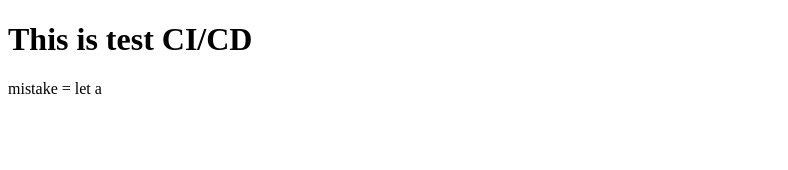
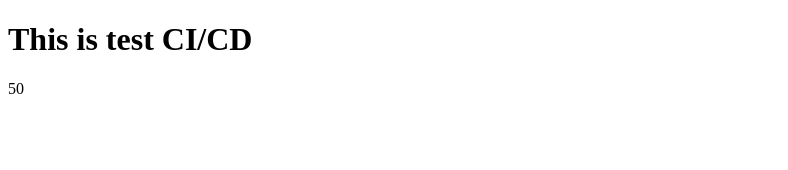
Before and after one commit to Wlad199/testCiCd, a Nuxt app: page / in a window 1280 px wide. Shown: the top 170 px of the page, without its empty margins (0-788 px from the left). Built offline with nearby package versions, Linux system fonts and the light colour scheme.

Commit message:
fix mistake a

```diff
--- a/app/app.vue
+++ b/app/app.vue
@@ -1,6 +1,6 @@
 <template>
 	<h1>This is test CI/CD</h1>
-	<p>mistake = let a</p>
+	<p>{{ a }}</p>
 	<div class="container">
 		<div class="text">{{ message }}</div>
 		<p>
```
